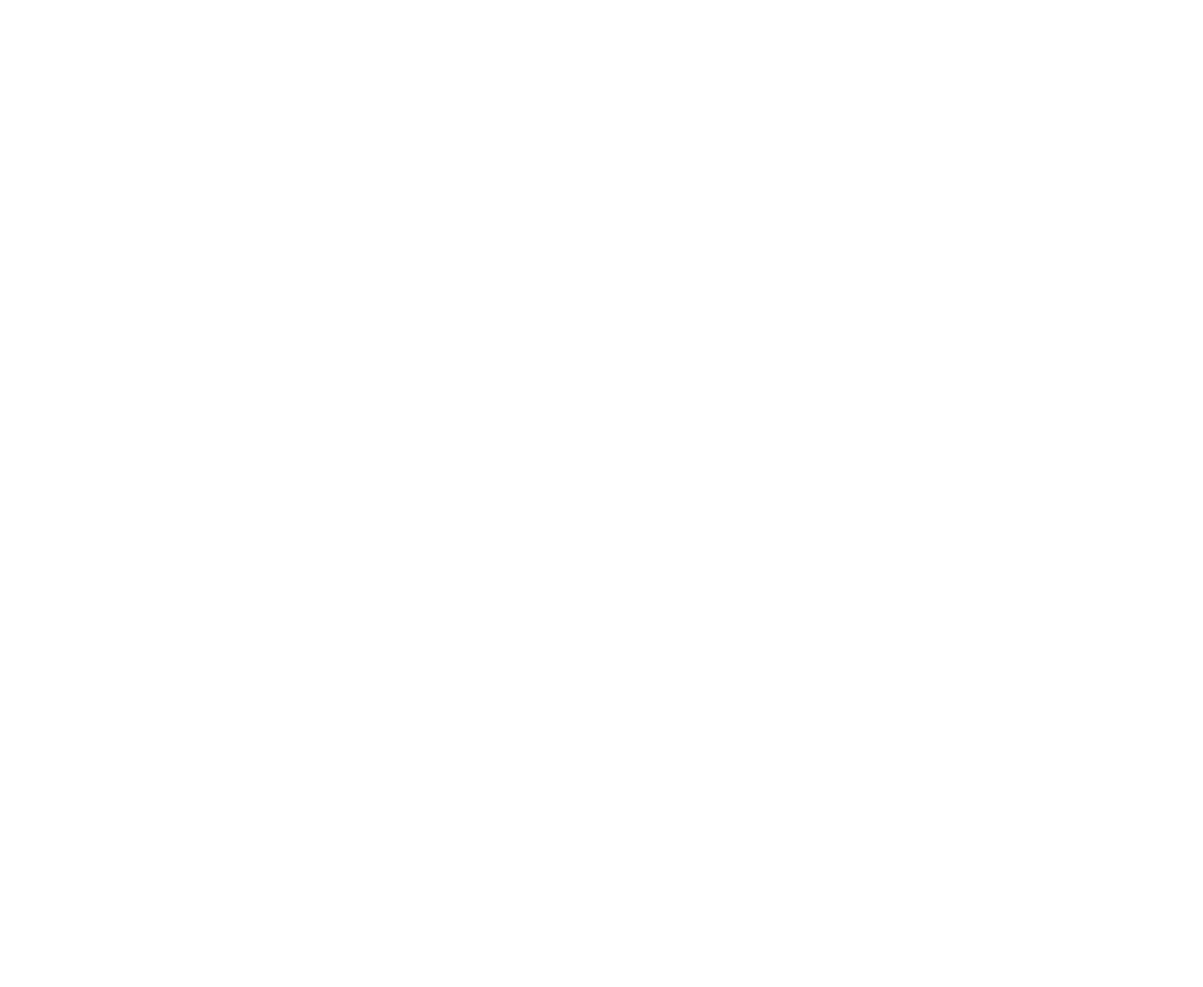
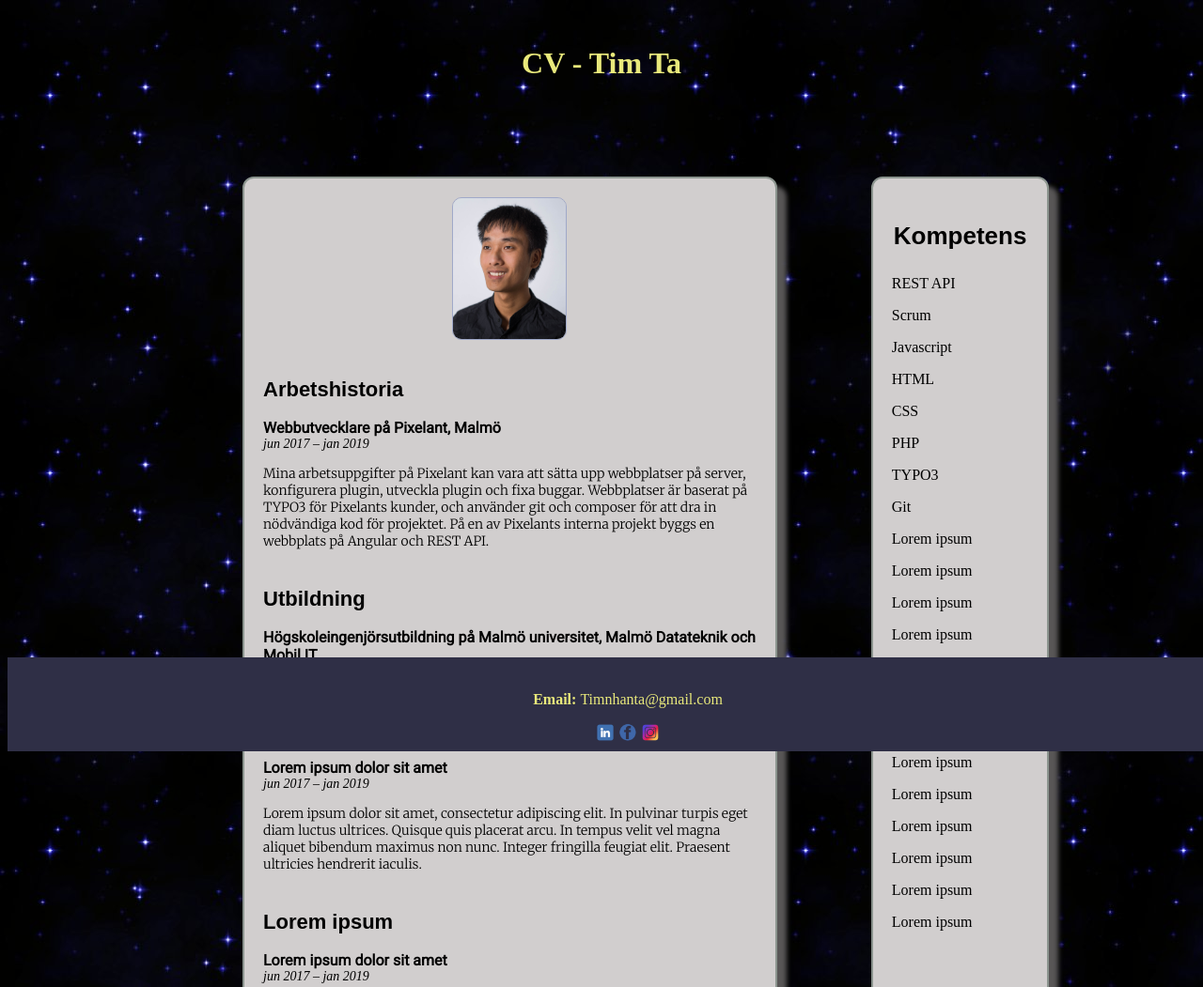
Before and after one commit to tim9413/yh-feu-ecu-20, a plain HTML site: page html-css/uppgift-1/index.html in a window 1280 px wide. Shown: the top 1051 px of the page at 94% size. Before the commit the page ends 800 px from the top, so only its background shows below. Drawn offline with Linux system fonts and the light colour scheme.

Commit message:
setup css and img folder, add social images, add content and stylings

```diff
--- a/html-css/uppgift-1/index.html
+++ b/html-css/uppgift-1/index.html
@@ -2,12 +2,102 @@
 <html lang="en">
 
 <head>
-    <link rel="stylesheet" href="style.css">
+    <!-- import local css and google fonts -->
+    <link href="https://fonts.googleapis.com/css2?family=Roboto&display=swap" rel="stylesheet">
+    <link href="https://fonts.googleapis.com/css2?family=Merriweather:wght@300&display=swap" rel="stylesheet">
+    <link rel="stylesheet" href="styles/style.css">
     <meta charset="UTF-8">
-    <title>Title</title>
+    <title>CV - Tim Ta</title>
 </head>
 
 <body>
+
+    <!-- Add header -->
+    <header>
+        <h1>CV - Tim Ta</h1>
+    </header>
+
+    <!-- add class for set up a grid layout for header, footer and the splitted content in between -->
+    <section class="container">
+        <!-- Add a description/presentation/background class for left column and styling -->
+        <div class="description">
+            <!-- Add a generic background class with border, bg-color -->
+            <div class="background">
+                <!-- Add a background class with font stylings for descriptions text -->
+                <div class="layout-background">
+                    <div class="profile-img">
+                        <img src="img/tim.jpg" alt="tim" width="120" height="150">
+                    </div>
+                    <h2>Arbetshistoria</h2>
+                    <p>Webbutvecklare på Pixelant, Malmö</p>
+                    <p>jun 2017 – jan 2019</p>
+                    <p>Mina arbetsuppgifter på Pixelant kan vara att sätta upp webbplatser på server, konfigurera plugin, utveckla plugin och fixa buggar. Webbplatser är baserat på TYPO3 för Pixelants kunder, och använder git och composer för att dra in
+                        nödvändiga kod för projektet. På en av Pixelants interna projekt byggs en webbplats på Angular och REST API.</p>
+                </div>
+                <div class="layout-background">
+                    <h2>Utbildning</h2>
+                    <p>Högskoleingenjörsutbildning på Malmö universitet, Malmö Datateknik och Mobil IT</p>
+                    <p>aug 2012 – jun 2016</p>
+                </div>
+                <div class="layout-background">
+                    <h2>Lorem ipsum</h2>
+                    <p>Lorem ipsum dolor sit amet</p>
+                    <p>jun 2017 – jan 2019</p>
+                    <p>Lorem ipsum dolor sit amet, consectetur adipiscing elit. In pulvinar turpis eget diam luctus ultrices. Quisque quis placerat arcu. In tempus velit vel magna aliquet bibendum maximus non nunc. Integer fringilla feugiat elit. Praesent
+                        ultricies hendrerit iaculis.</p>
+                </div>
+                <div class="layout-background">
+                    <h2>Lorem ipsum</h2>
+                    <p>Lorem ipsum dolor sit amet</p>
+                    <p>jun 2017 – jan 2019</p>
+                    <p>Lorem ipsum dolor sit amet, consectetur adipiscing elit. In pulvinar turpis eget diam luctus ultrices. Quisque quis placerat arcu. In tempus velit vel magna aliquet bibendum maximus non nunc. Integer fringilla feugiat elit. Praesent
+                        ultricies hendrerit iaculis.</p>
+                </div>
+            </div>
+        </div>
+
+        <!-- Add a generic background class with border, bg-color -->
+        <div class="competence background">
+            <h3>Kompetens</h3>
+            <p>REST API</p>
+            <p>Scrum</p>
+            <p>Javascript</p>
+            <p>HTML</p>
+            <p>CSS</p>
+            <p>PHP</p>
+            <p>TYPO3</p>
+            <p>Git</p>
+            <p>Lorem ipsum</p>
+            <p>Lorem ipsum</p>
+            <p>Lorem ipsum</p>
+            <p>Lorem ipsum</p>
+            <p>Lorem ipsum</p>
+            <p>Lorem ipsum</p>
+            <p>Lorem ipsum</p>
+            <p>Lorem ipsum</p>
+            <p>Lorem ipsum</p>
+            <p>Lorem ipsum</p>
+            <p>Lorem ipsum</p>
+            <p>Lorem ipsum</p>
+            <p>Lorem ipsum</p>
+        </div>
+    </section>
+
+    <!-- Add footer -->
+    <footer>
+        <p><b>Email: </b>Timnhanta@gmail.com</p>
+        <div class="social">
+            <a href="https://www.linkedin.com/in/tim-ta-557332bb/" target="_blank">
+                <img src="img/linkedin-logo.png" alt="linkedin" width="20" height="20">
+            </a>
+            <a href="https://www.facebook.com/Tim9413/" target="_blank">
+                <img src="img/fb-logo.png" alt="fb" width="20" height="20">
+            </a>
+            <a href="https://www.instagram.com/team9413/" target="_blank">
+                <img src="img/ig-logo.png" alt="ig" width="20" height="20">
+            </a>
+        </div>
+    </footer>
 </body>
 
 </html>
--- /dev/null
+++ b/html-css/uppgift-1/styles/style.css
@@ -0,0 +1,144 @@
+/* grid settings for header, footer and the content in between */
+
+.container {
+    display: grid;
+    grid-template-columns: 150px 45% 15% 150px;
+    grid-template-rows: 50px auto 250px;
+    grid-gap: 10px 100px;
+}
+
+header,
+footer {
+    grid-column-start: 1;
+    grid-column-end: 5;
+}
+
+header {
+    grid-row-start: 1;
+    grid-row-end: 2;
+}
+
+.description {
+    grid-column-start: 2;
+    grid-column-end: 3;
+    grid-row-start: 2;
+    grid-row-end: 3;
+}
+
+.competence {
+    grid-column-start: 3;
+    grid-column-end: 4;
+    grid-row-start: 2;
+    grid-row-end: 3;
+}
+
+footer {
+    grid-row-start: 3;
+    grid-row-end: 4;
+}
+
+
+/* add background image that repeats and fill up */
+
+body {
+    background-image: url(../img/star-repeat.jpg);
+    background-repeat: repeat;
+}
+
+
+/* center the header and footer and center the text */
+
+header,
+footer {
+    color: rgb(233, 233, 123);
+    width: 200px;
+    display: block;
+    margin: auto;
+    padding: 20px;
+    text-align: center;
+}
+
+
+/* add sticky footer */
+
+footer {
+    background-color: rgb(47, 47, 70);
+    position: fixed;
+    bottom: 0;
+    width: 100%;
+    height: 60px;
+}
+
+
+/* add border and box shadow */
+
+.background {
+    background-color: rgb(209, 206, 206);
+    padding: 20px;
+    box-shadow: 10px 10px 5px rgb(88, 86, 86);
+    border-style: solid;
+    border-width: 2px;
+    border-color: rgb(139, 148, 142);
+    border-radius: 12px;
+}
+
+
+/* set fonts */
+
+.competence h3 {
+    font-size: 26px;
+    font-family: Arial, Helvetica, sans-serif;
+    text-align: center;
+}
+
+.layout-background h2 {
+    margin-top: 40px;
+    font-size: 22px;
+    font-family: Arial, Helvetica, sans-serif;
+}
+
+
+/* set first p element to bold, second as italic */
+
+.layout-background p:nth-of-type(1) {
+    margin: 0px;
+    font-weight: bold;
+    font-size: 16px;
+    font-family: 'Roboto', sans-serif;
+}
+
+.layout-background p:nth-of-type(2) {
+    margin: 0px;
+    font-style: italic;
+    font-size: 14px;
+}
+
+.layout-background p:nth-of-type(3) {
+    font-size: 14px;
+    font-family: 'Merriweather', serif;
+}
+
+
+/* center profile image and add border */
+
+.profile-img img {
+    display: block;
+    margin: auto;
+    border-style: solid;
+    border-color: rgb(160, 169, 201);
+    border-radius: 10px;
+    border-width: 1px;
+}
+
+
+/* center social icons and remove link underscore*/
+
+.social {
+    width: 100px;
+    display: block;
+    margin: auto;
+}
+
+.social a {
+    text-decoration: none;
+}
```
Also changed, not shown: html-css/uppgift-1/img/fb-logo.png (added), html-css/uppgift-1/img/ig-logo.png (added), html-css/uppgift-1/img/linkedin-logo.png (added), html-css/uppgift-1/img/star-repeat.jpg (added), html-css/uppgift-1/img/tim.jpg (added), html-css/uppgift-1/style.css (deleted).
